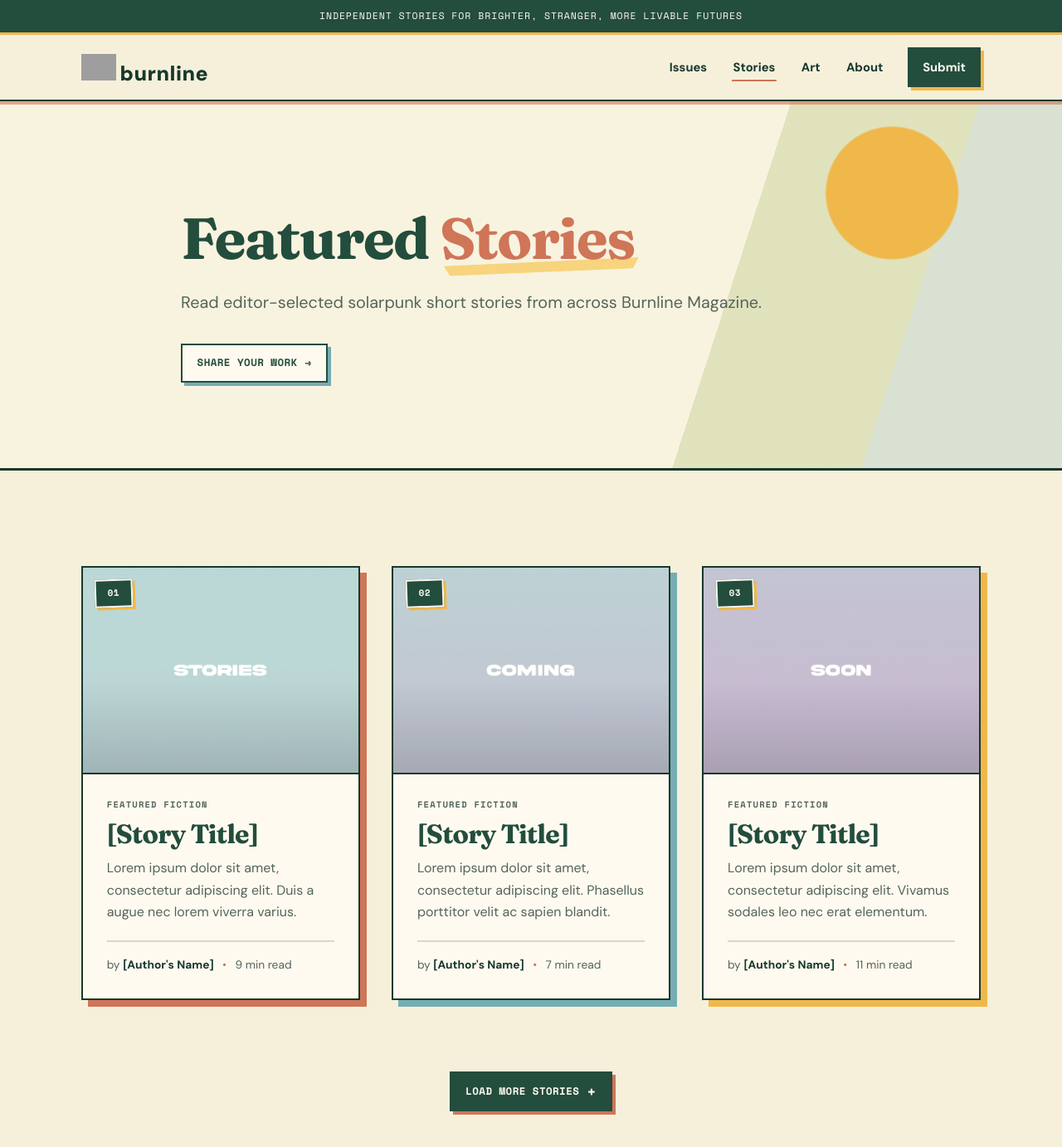
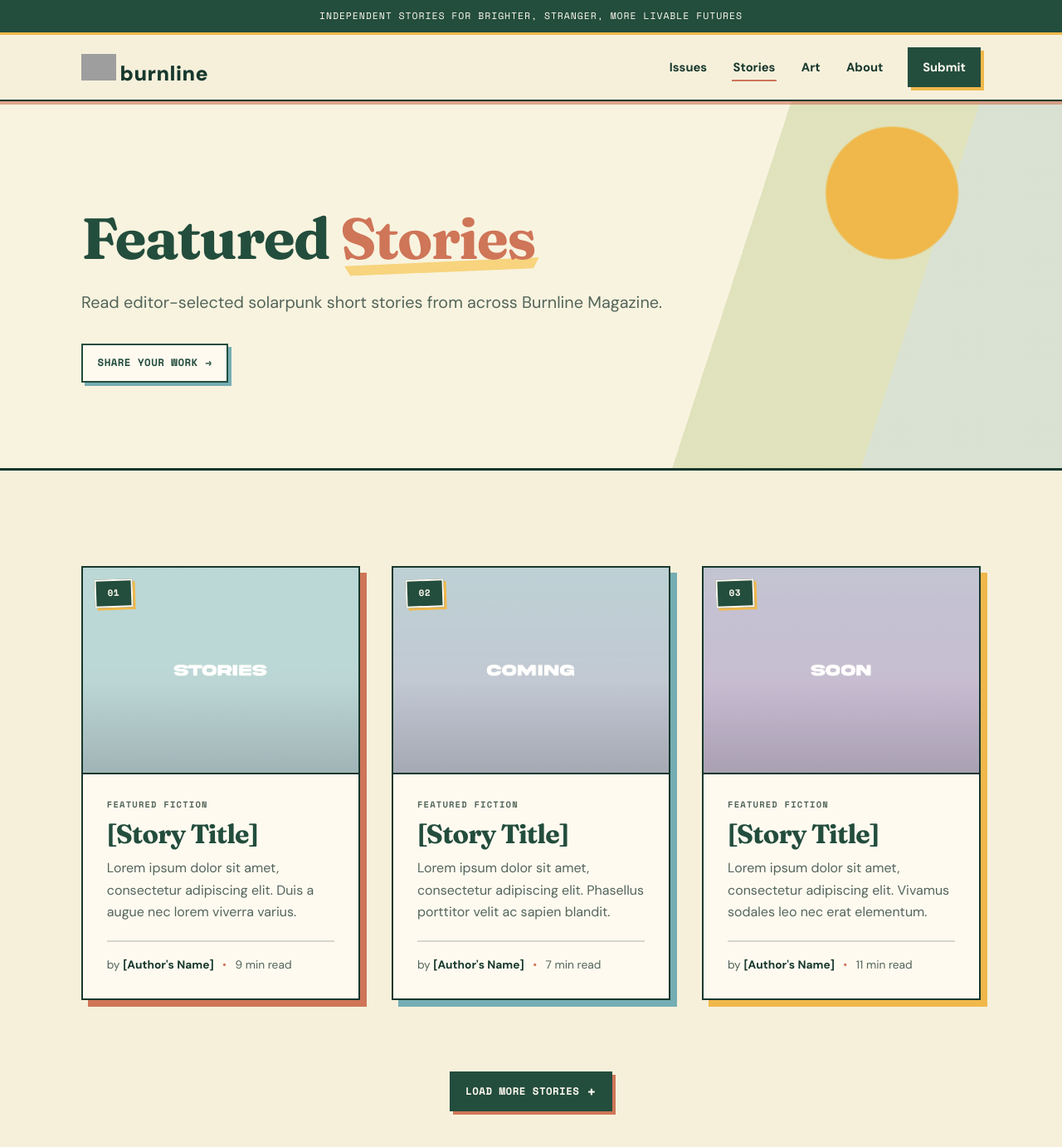
Before and after one commit to Bowliopia/burnline, a Jekyll site: the page built from stories.html, in a window 1280 px wide and 1400 px high. Shown: the top 1382 px of the window at 83% size. Built offline with Jekyll 4.4.1, drawn with Linux system fonts in a browser that asks for light colours; grey boxes are pictures that could not be loaded.

Commit message:
Align Stories page header with story grid

```diff
--- a/assets/css/stories.css
+++ b/assets/css/stories.css
@@ -25,7 +25,7 @@
 }
 
 .stories-hero-inner {
-  width: min(100%, 920px);
+  width: min(100%, var(--page-max));
 }
 
 .stories-title {
```
